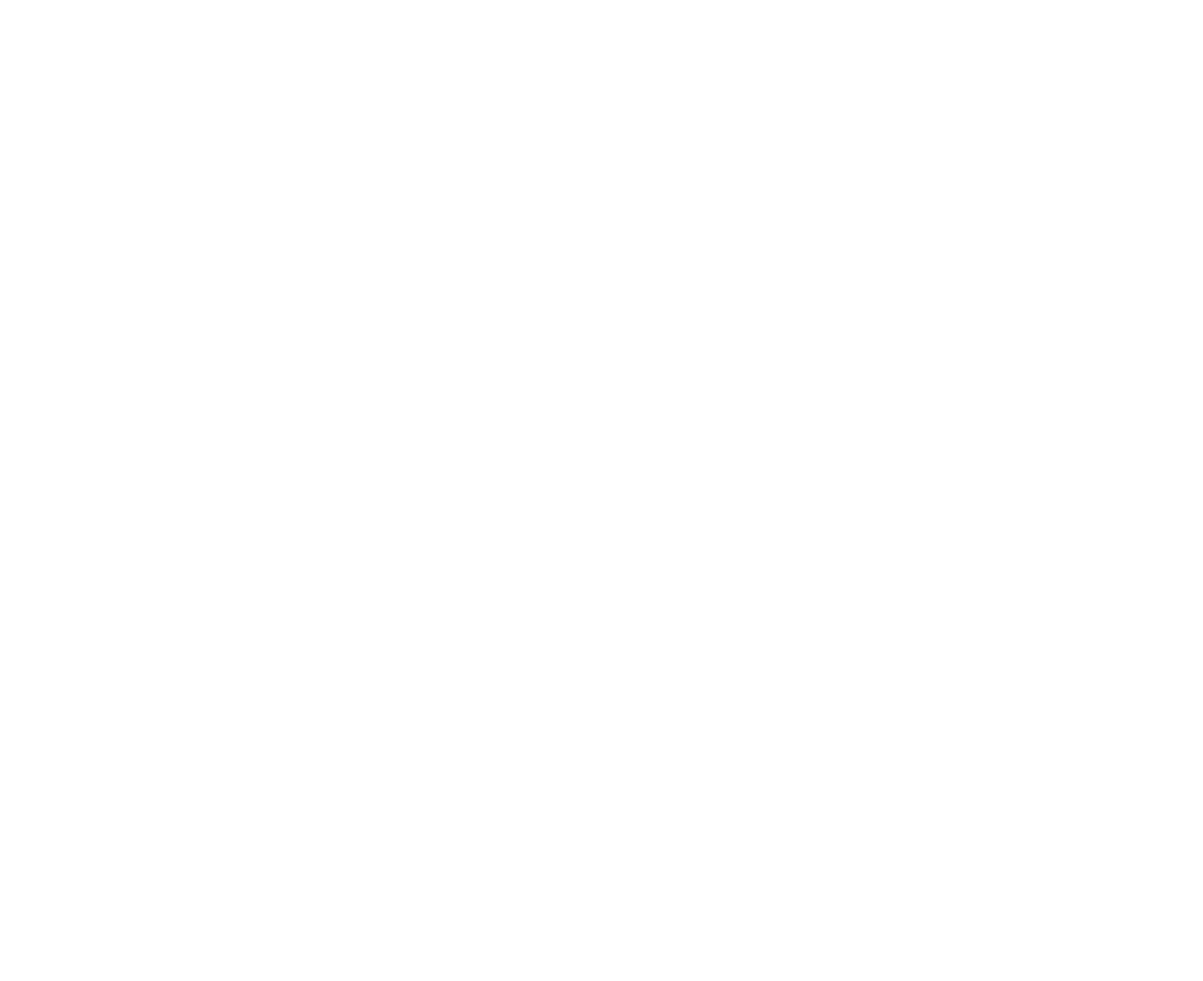
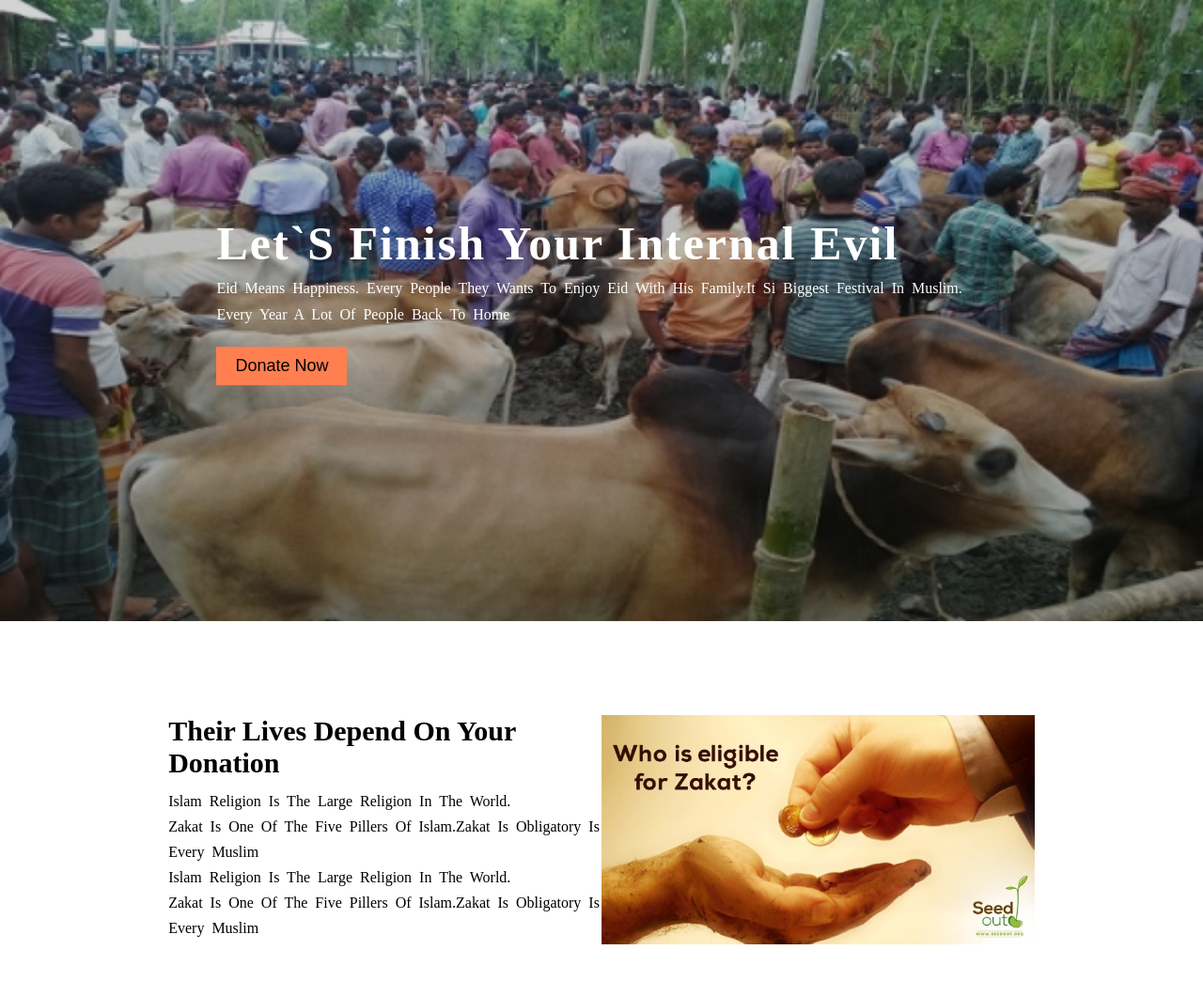
Before and after one commit to Rajikul340/Eid-zaket, a plain HTML site: page index.html in a window 1280 px wide. Shown: the whole page at 94% size. Before the commit the page ends 800 px from the top, so only its background shows below. Drawn offline with Linux system fonts and the light colour scheme.

Commit message:
donation-seciton added

```diff
--- a/index.html
+++ b/index.html
@@ -6,14 +6,51 @@
     <meta name="viewport" content="width=device-width, initial-scale=1.0">
     <title>Eid Zaket</title>
     <link rel="stylesheet" href="https://cdnjs.cloudflare.com/ajax/libs/font-awesome/6.1.1/css/all.min.css" integrity="sha512-KfkfwYDsLkIlwQp6LFnl8zNdLGxu9YAA1QvwINks4PhcElQSvqcyVLLD9aMhXd13uQjoXtEKNosOWaZqXgel0g==" crossorigin="anonymous" referrerpolicy="no-referrer" />
+    <link rel="stylesheet" href="style.css">
 
  </head>
 
        <!-- banner section design start  here -->
        <section id="bannar-section">
+        <div class="banner-head">
+            <h1>let`s finish your internal Evil</h1>
+            <p>Eid means happiness. every people they wants to enjoy eid with his family.it si biggest festival in muslim. every year a lot of people back to home </p>
+
+
+            <button type="submit" class="donate-btn">donate now</button>
+        </div>
+
 
        </section>
 
+
+       <section id="donation-section">
+
+        <div class="left-side">
+            <h2>their lives depend on your donation</h2>
+
+            <p>islam religion is the large religion in the world. </p>
+            <p>zakat is one of the five pillers of islam.zakat is obligatory is every muslim</p>
+
+            <p>islam religion is the large religion in the world. </p>
+            <p>zakat is one of the five pillers of islam.zakat is obligatory is every muslim</p>
+
+
+        </div>
+
+        <div class="right-side">
+
+            <img src="images/donate.jpg" alt="" srcset="">
+
+        </div>
+
+
+       </section>
+         <!-- donation section design -->
+
+         <section id="servive-seciton">
+
+         </section>
 
  <body>
 
--- a/style.css
+++ b/style.css
@@ -0,0 +1,68 @@
+*{
+    margin: 0%;
+    padding: 0%;
+    text-transform: capitalize;
+
+}
+section{
+    margin-bottom: 100px;
+}
+
+/* bannaer section */
+ #bannar-section{
+   padding: 18%;
+
+   background: linear-gradient(#00000029, #00000070), url(images/hat.jpg);
+   background-position: center;
+   background-repeat: no-repeat;
+   background-size: cover;
+   color: white;
+ }
+
+ .banner-head h1{
+font-size: 50px;
+margin-bottom: 5px;
+letter-spacing: 2px;
+ }
+ .banner-head P{
+    line-height: 28px;
+    word-spacing: 4px;
+
+ }
+ .donate-btn{
+    background-color:coral;
+    padding: 10px 20px;
+    font-size: 18px;
+    margin: 20px 0;
+    border: none;
+
+ }
+ .donate-btn:hover{
+    background-color: rgb(92, 48, 32);
+    color: white;
+    transition: 2s;
+
+ }
+ #donation-section{
+     display: flex;
+     padding: 0 10%;
+     margin: 0 4%;
+ }
+ .left-side{
+  width: 50%;
+ }
+ .left-side h2{
+    font-size: 30px;
+    margin-bottom: 10px;
+ }
+ .left-side p{
+    line-height: 27px;
+    word-spacing: 4px;
+
+ }
+ .right-side{
+width: 50%;
+ }
+ .right-side img{
+    width: 100%;
+ }
```
